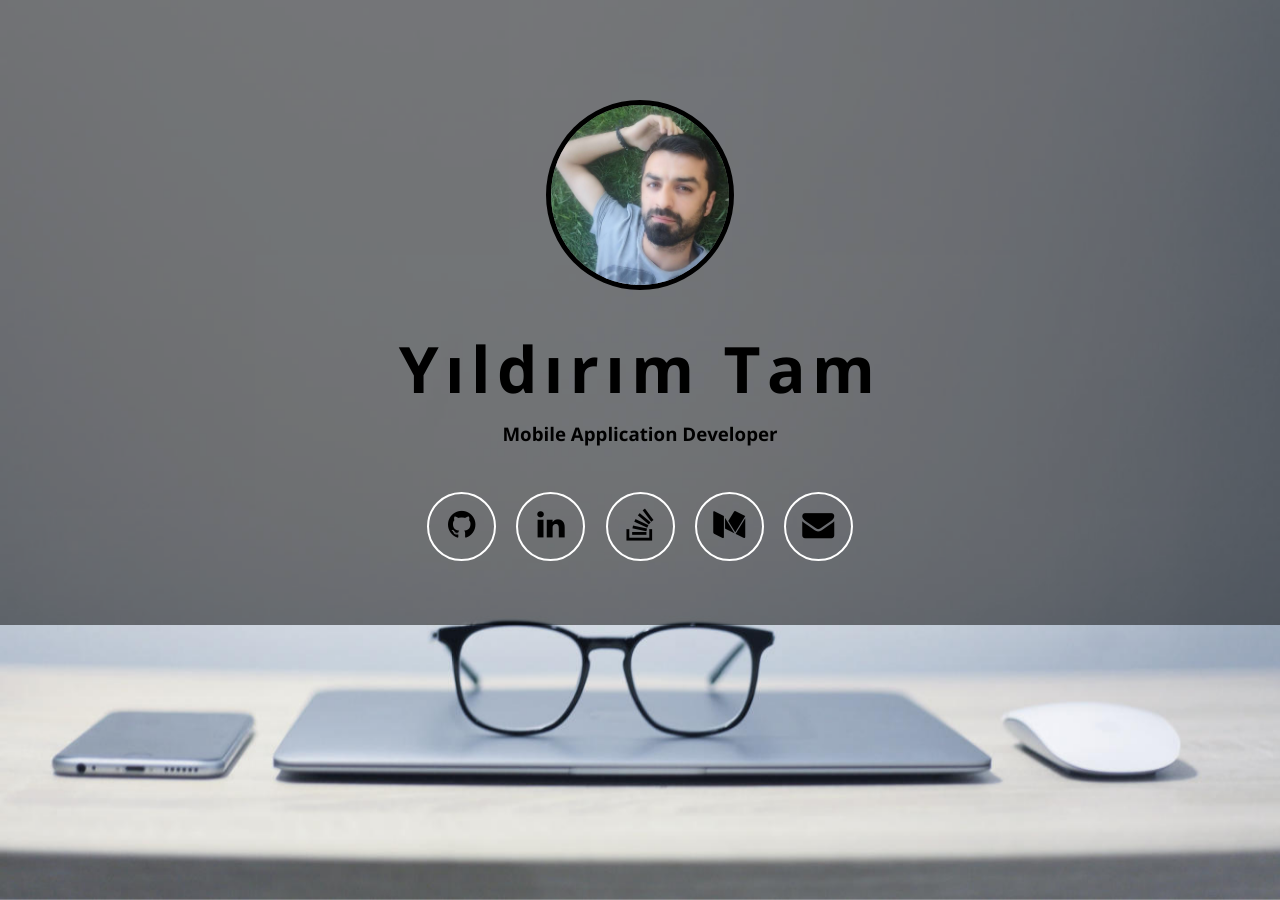
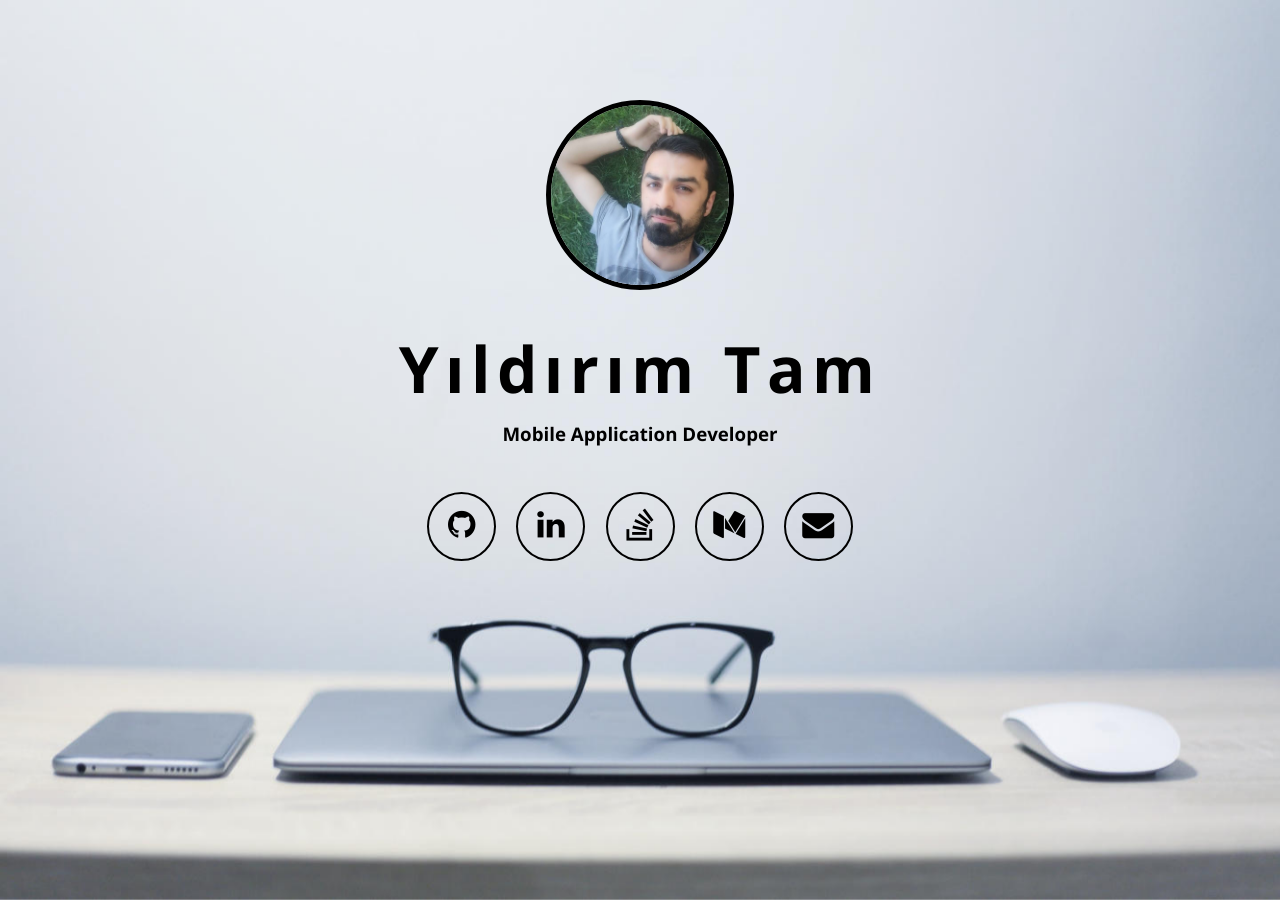
Before and after one commit to ytam/ytam.github.io, a Jekyll site: the page built from index.html, in a window 1280 px wide. Built offline with Jekyll 4.4.1, drawn with Linux system fonts in a browser that asks for light colours; nearby versions of some CDN libraries.

Commit message:
Son tasarım

```diff
--- a/css/front.css
+++ b/css/front.css
@@ -13,7 +13,7 @@ body {
     min-height: 100%;
     min-width: 1024px;
     width: 100%;
-    height: auto;
+    height: 100%;
     position: fixed;
     top: 0;
     left: 0;
@@ -40,7 +40,6 @@ h3 {
 .content {
     padding-top: 100px;
     padding-bottom: 40px;
-    background-color: rgba(0, 0, 0, 0.5);
     text-align: center;
 }
 ul {
@@ -49,7 +48,7 @@ ul {
 }
 li {
     border-radius: 100%;
-    border: 2px solid white;
+    border: 2px solid black;
     color: black;
     margin: 8px;
     display: inline-block;
@@ -97,7 +96,7 @@ li:hover {
 }
 a {
     text-align: justify;
-    border: 2px solid white;
+    border: 2px solid black;
     border-radius: 5px;
     color: black;
     padding: 15px;
```
Also changed, not shown: 1 other file.
